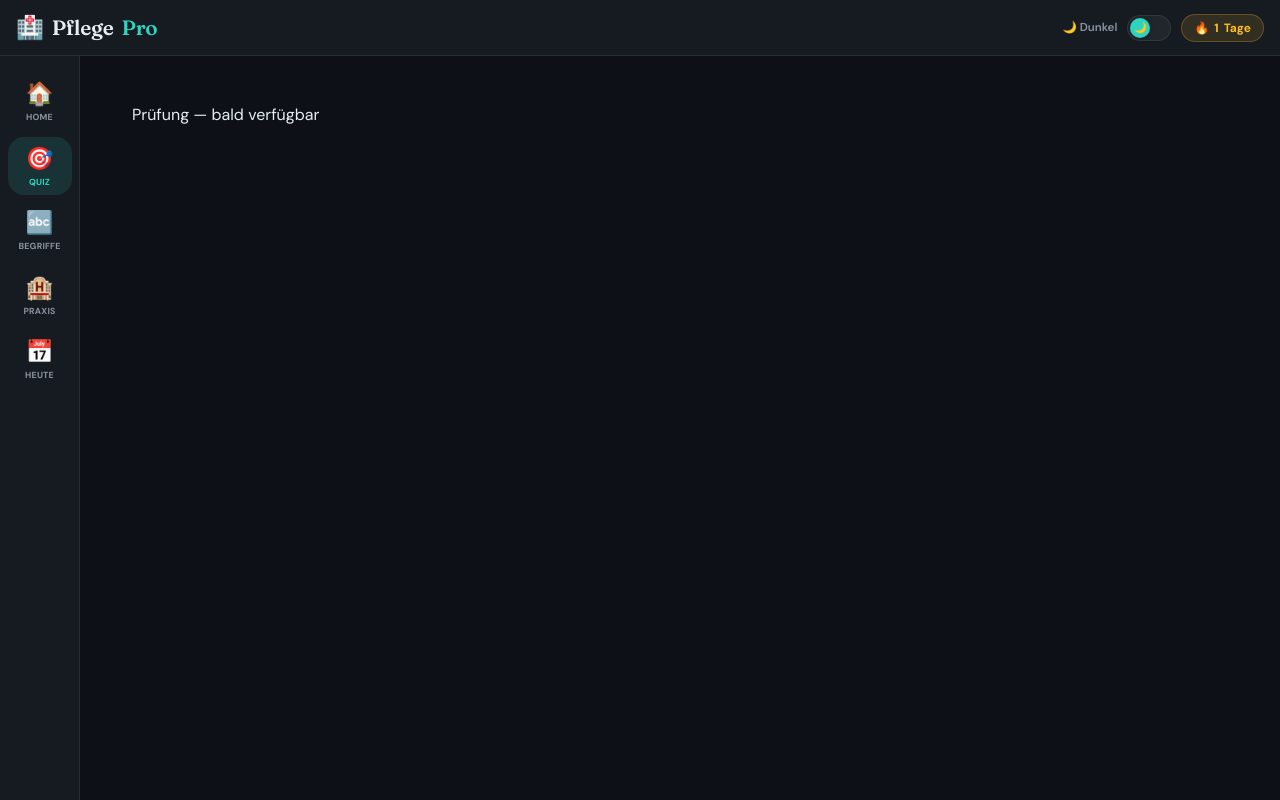
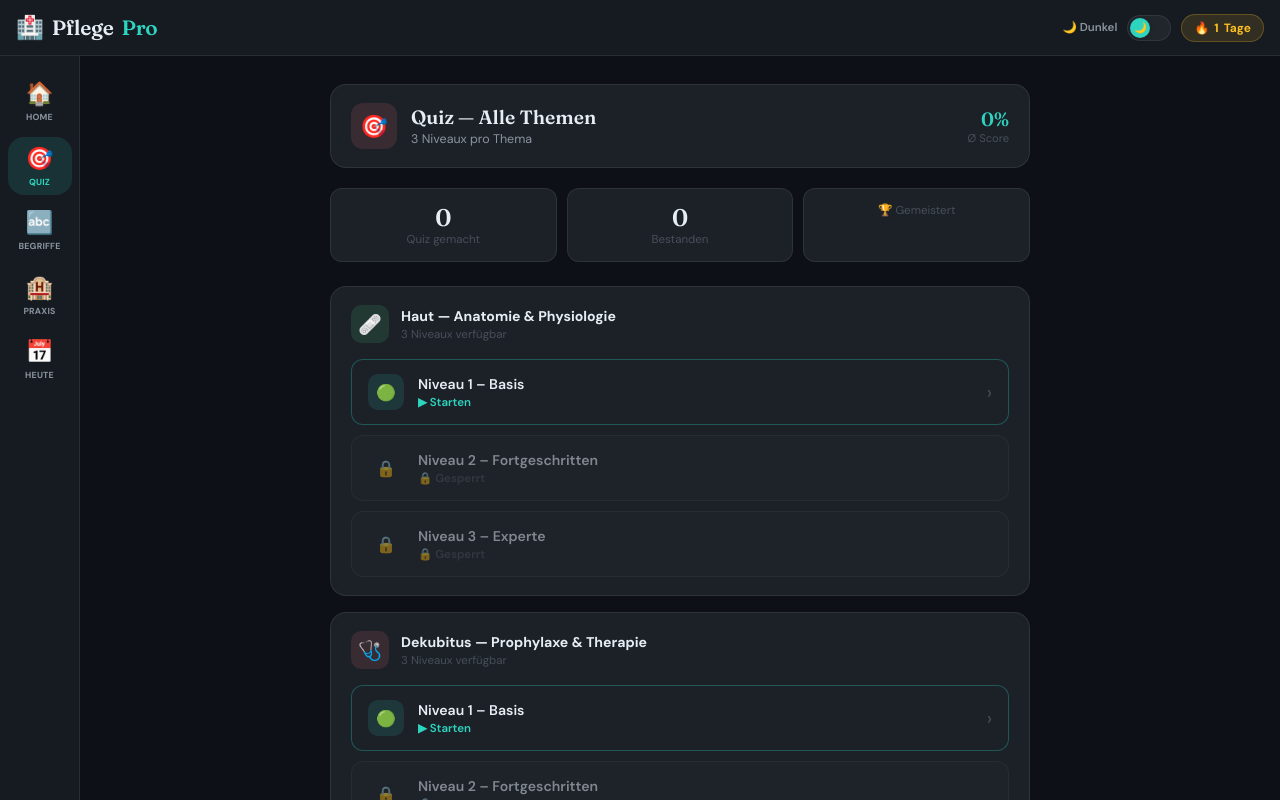
Before and after one commit to PflegePro-app/PflegePro, a React (Vite) app: page / in a window 1280 px wide. Both pictures are taken after a click on the button "🎯 QUIZ". Shown: the top 800 px of the page. Built offline with nearby package versions, Linux system fonts and the light colour scheme.

Commit message:
Add Pruefung quiz hub screen

```diff
--- a/src/App.jsx
+++ b/src/App.jsx
@@ -15,6 +15,7 @@ import Quiz from './screens/Quiz.jsx'
 import Fachbegriffe from './screens/Fachbegriffe.jsx'
 import Praxis from './screens/Praxis.jsx'
 import Heute from './screens/Heute.jsx'
+import Pruefung from './screens/Pruefung.jsx'
 
 export const AppContext = React.createContext(null)
 
@@ -97,7 +98,7 @@ export default function App() {
             {screen === 'fachbegriffe' && <Fachbegriffe />}
             {screen === 'praxis'       && <Praxis />}
             {screen === 'heute'        && <Heute />}
-            {screen === 'pruefung'     && <div style={{padding:20,color:'var(--ink)'}}>Prüfung — bald verfügbar</div>}
+            {screen === 'pruefung' && <Pruefung />}
           </div>
         </main>
       </div>
--- /dev/null
+++ b/src/screens/Pruefung.jsx
@@ -0,0 +1,227 @@
+import { useContext } from 'react'
+import { AppContext } from '../App'
+
+export default function Pruefung() {
+  const {
+    progress,
+    THEMES,
+    QUIZZES,
+    startQuiz,
+  } = useContext(AppContext)
+
+  const levels = progress.levels || {}
+  const levelNames = ['Niveau 1 – Basis', 'Niveau 2 – Fortgeschritten', 'Niveau 3 – Experte']
+  const levelIcons = ['🟢', '🟡', '🔴']
+
+  function getLevelScore(themeId, lvl) {
+    const ld = levels[themeId]
+    if (!ld?.levelScores) return null
+    const s = ld.levelScores[lvl]
+    return s !== undefined ? Math.round(s * 100) : null
+  }
+
+  function isLevelUnlocked(themeId, lvl) {
+    if (lvl === 0) return true
+    const ld = levels[themeId]
+    if (!ld?.levelScores) return false
+    return (ld.levelScores[lvl - 1] || 0) >= 0.70
+  }
+
+  function getTotalLevels(themeId) {
+    return Math.min(3, Math.ceil((QUIZZES[themeId] || []).length / 3))
+  }
+
+  // Stats globales quiz
+  const allScores = Object.values(levels).flatMap(l => l.levelScores || []).filter(s => s !== undefined)
+  const avgScore = allScores.length > 0
+    ? Math.round(allScores.reduce((a, b) => a + b, 0) / allScores.length * 100)
+    : 0
+  const quizCount = progress.quizCount || 0
+
+  return (
+    <div style={{ maxWidth: 700, margin: '0 auto' }}>
+
+      {/* Header */}
+      <div style={{
+        background: 'var(--card)', border: '1px solid var(--border)',
+        borderRadius: 16, padding: '18px 20px', marginBottom: 20,
+        display: 'flex', alignItems: 'center', gap: 14,
+      }}>
+        <div style={{
+          width: 46, height: 46, borderRadius: 12,
+          background: 'var(--rose-dim)',
+          display: 'flex', alignItems: 'center', justifyContent: 'center',
+          fontSize: '1.4rem', flexShrink: 0,
+        }}>
+          🎯
+        </div>
+        <div style={{ flex: 1 }}>
+          <div style={{ fontFamily: 'Fraunces, serif', fontSize: '1.2rem', color: 'var(--ink)' }}>
+            Quiz — Alle Themen
+          </div>
+          <div style={{ fontSize: '.78rem', color: 'var(--ink2)', marginTop: 2 }}>
+            3 Niveaux pro Thema
+          </div>
+        </div>
+        {/* Stats */}
+        <div style={{ textAlign: 'right' }}>
+          <div style={{ fontFamily: 'Fraunces, serif', fontSize: '1.2rem', color: 'var(--teal)' }}>
+            {avgScore}%
+          </div>
+          <div style={{ fontSize: '.7rem', color: 'var(--ink3)' }}>Ø Score</div>
+        </div>
+      </div>
+
+      {/* Stats rapides */}
+      <div style={{ display: 'flex', gap: 10, marginBottom: 24 }}>
+        <div style={{
+          flex: 1, background: 'var(--card)', border: '1px solid var(--border)',
+          borderRadius: 12, padding: '14px', textAlign: 'center',
+        }}>
+          <div style={{ fontFamily: 'Fraunces, serif', fontSize: '1.5rem', color: 'var(--ink)' }}>
+            {quizCount}
+          </div>
+          <div style={{ fontSize: '.72rem', color: 'var(--ink3)' }}>Quiz gemacht</div>
+        </div>
+        <div style={{
+          flex: 1, background: 'var(--card)', border: '1px solid var(--border)',
+          borderRadius: 12, padding: '14px', textAlign: 'center',
+        }}>
+          <div style={{ fontFamily: 'Fraunces, serif', fontSize: '1.5rem', color: 'var(--ink)' }}>
+            {allScores.filter(s => s >= 0.70).length}
+          </div>
+          <div style={{ fontSize: '.72rem', color: 'var(--ink3)' }}>Bestanden</div>
+        </div>
+        <div style={{
+          flex: 1, background: 'var(--card)', border: '1px solid var(--border)',
+          borderRadius: 12, padding: '14px', textAlign: 'center',
+        }}>
+          <div style={{ fontFamily: 'Fraunces, serif', fontSize: '1.5rem', color: 'var(--ink)' }}>
+            {progress.mastered || 0}
+          </div>
+          <div style={{ fontSize: '.72rem', color: 'var(--ink3)' }}>🏆 Gemeistert</div>
+        </div>
+      </div>
+
+      {/* Thèmes */}
+      {THEMES.map(t => {
+        const totalLvl = getTotalLevels(t.id)
+
+        return (
+          <div key={t.id} style={{
+            background: 'var(--card)', border: '1px solid var(--border)',
+            borderRadius: 16, padding: '18px 20px', marginBottom: 16,
+          }}>
+            {/* Thème header */}
+            <div style={{ display: 'flex', alignItems: 'center', gap: 12, marginBottom: 16 }}>
+              <div style={{
+                width: 38, height: 38, borderRadius: 10,
+                background: `var(--${t.col}-dim)`,
+                display: 'flex', alignItems: 'center', justifyContent: 'center',
+                fontSize: '1.2rem', flexShrink: 0,
+              }}>
+                {t.icon}
+              </div>
+              <div style={{ flex: 1 }}>
+                <div style={{ fontWeight: 700, fontSize: '.88rem', color: 'var(--ink)' }}>
+                  {t.name}
+                </div>
+                <div style={{ fontSize: '.72rem', color: 'var(--ink3)', marginTop: 2 }}>
+                  {totalLvl} Niveaux verfügbar
+                </div>
+              </div>
+            </div>
+
+            {/* Niveaux */}
+            <div style={{ display: 'flex', flexDirection: 'column', gap: 10 }}>
+              {Array.from({ length: totalLvl }, (_, lvl) => {
+                const score = getLevelScore(t.id, lvl)
+                const unlocked = isLevelUnlocked(t.id, lvl)
+                const passed = score !== null && score >= 70
+
+                let bg = 'var(--bg3)'
+                let borderCol = 'var(--border)'
+                let badgeBg = 'var(--bg3)'
+                let label = '🔒 Gesperrt'
+                let labelColor = 'var(--ink3)'
+
+                if (unlocked) {
+                  if (score === null) {
+                    bg = 'var(--card)'
+                    borderCol = 'rgba(45,212,191,.3)'
+                    badgeBg = 'var(--teal-dim)'
+                    label = '▶ Starten'
+                    labelColor = 'var(--teal)'
+                  } else if (passed) {
+                    bg = 'var(--green-dim)'
+                    borderCol = 'rgba(74,222,128,.3)'
+                    badgeBg = 'var(--green-dim)'
+                    label = '✓ Bestanden'
+                    labelColor = 'var(--green)'
+                  } else {
+                    bg = 'var(--rose-dim)'
+                    borderCol = 'rgba(251,113,133,.2)'
+                    badgeBg = 'var(--rose-dim)'
+                    label = '↺ Wiederholen'
+                    labelColor = 'var(--rose)'
+                  }
+                }
+
+                return (
+                  <div
+                    key={lvl}
+                    onClick={() => unlocked && startQuiz(t.id, lvl)}
+                    style={{
+                      background: bg,
+                      border: `1px solid ${borderCol}`,
+                      borderRadius: 12, padding: '14px 16px',
+                      display: 'flex', alignItems: 'center', gap: 14,
+                      cursor: unlocked ? 'pointer' : 'default',
+                      opacity: unlocked ? 1 : 0.5,
+                      transition: 'all .2s',
+                    }}
+                  >
+                    {/* Badge niveau */}
+                    <div style={{
+                      width: 36, height: 36, borderRadius: 10,
+                      background: badgeBg,
+                      display: 'flex', alignItems: 'center', justifyContent: 'center',
+                      fontSize: '1rem', flexShrink: 0,
+                    }}>
+                      {unlocked ? levelIcons[lvl] : '🔒'}
+                    </div>
+
+                    {/* Info */}
+                    <div style={{ flex: 1 }}>
+                      <div style={{ fontWeight: 600, fontSize: '.88rem', color: 'var(--ink)', marginBottom: 2 }}>
+                        {levelNames[lvl]}
+                      </div>
+                      <div style={{ fontSize: '.72rem', color: labelColor, fontWeight: 600 }}>
+                        {label}
+                      </div>
+                    </div>
+
+                    {/* Score */}
+                    {score !== null ? (
+                      <div style={{
+                        width: 46, height: 46, borderRadius: '50%',
+                        border: `3px solid ${passed ? 'var(--green)' : 'var(--rose)'}`,
+                        display: 'flex', alignItems: 'center', justifyContent: 'center',
+                        fontFamily: 'Fraunces, serif', fontSize: '.9rem',
+                        color: passed ? 'var(--green)' : 'var(--rose)',
+                      }}>
+                        {score}%
+                      </div>
+                    ) : (
+                      unlocked && <span style={{ color: 'var(--ink3)', fontSize: '1.2rem' }}>›</span>
+                    )}
+                  </div>
+                )
+              })}
+            </div>
+          </div>
+        )
+      })}
+    </div>
+  )
+}
```
